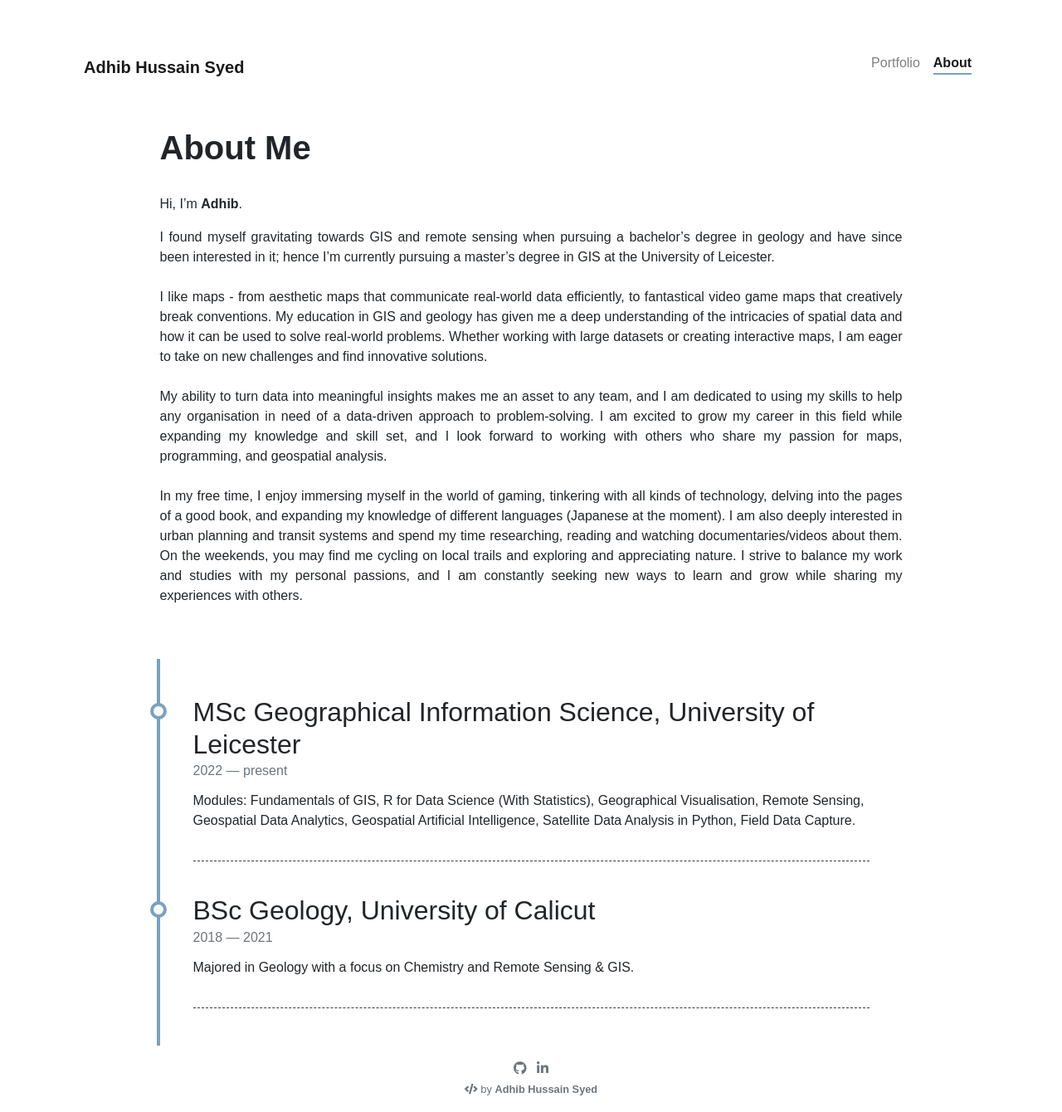
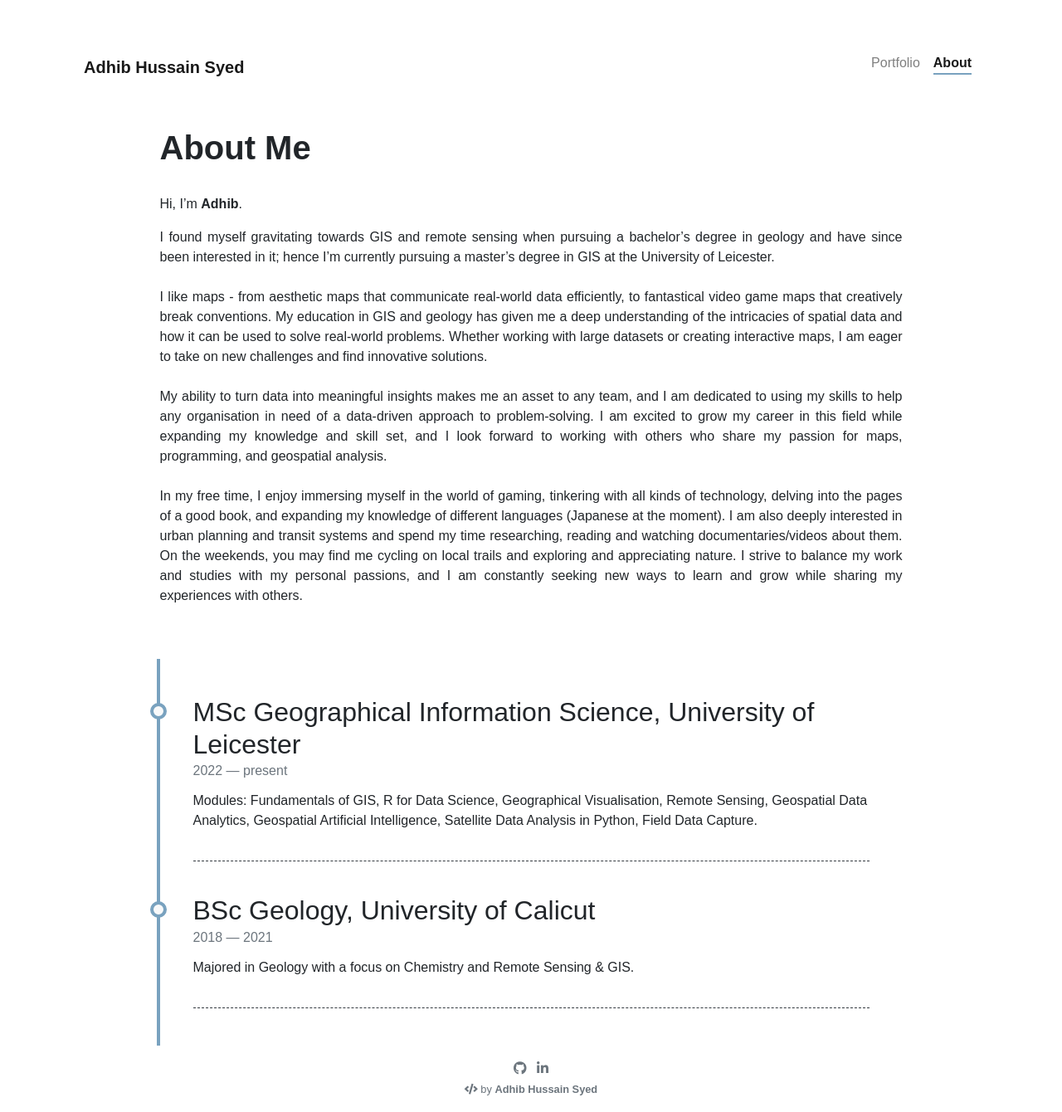
Before and after one commit to adhibsyed/adhibsyed.github.io, a Jekyll site: the page built from pages/about.md, in a window 1280 px wide. Shown: the whole page at 83% size. Built offline with Jekyll 4.4.1, drawn with Linux system fonts in a browser that asks for light colours; nearby versions of some CDN libraries.

Commit message:
edited timeline

```diff
--- a/_data/timeline.yml
+++ b/_data/timeline.yml
@@ -1,7 +1,7 @@
 - title: MSc Geographical Information Science, University of Leicester
   from: 2022
   to: present
-  description:  "Modules: Fundamentals of GIS, R for Data Science (With Statistics), Geographical Visualisation,
+  description:  "Modules: Fundamentals of GIS, R for Data Science, Geographical Visualisation,
                 Remote Sensing, Geospatial Data Analytics, Geospatial Artificial Intelligence, Satellite Data Analysis
                 in Python, Field Data Capture."
 
```
